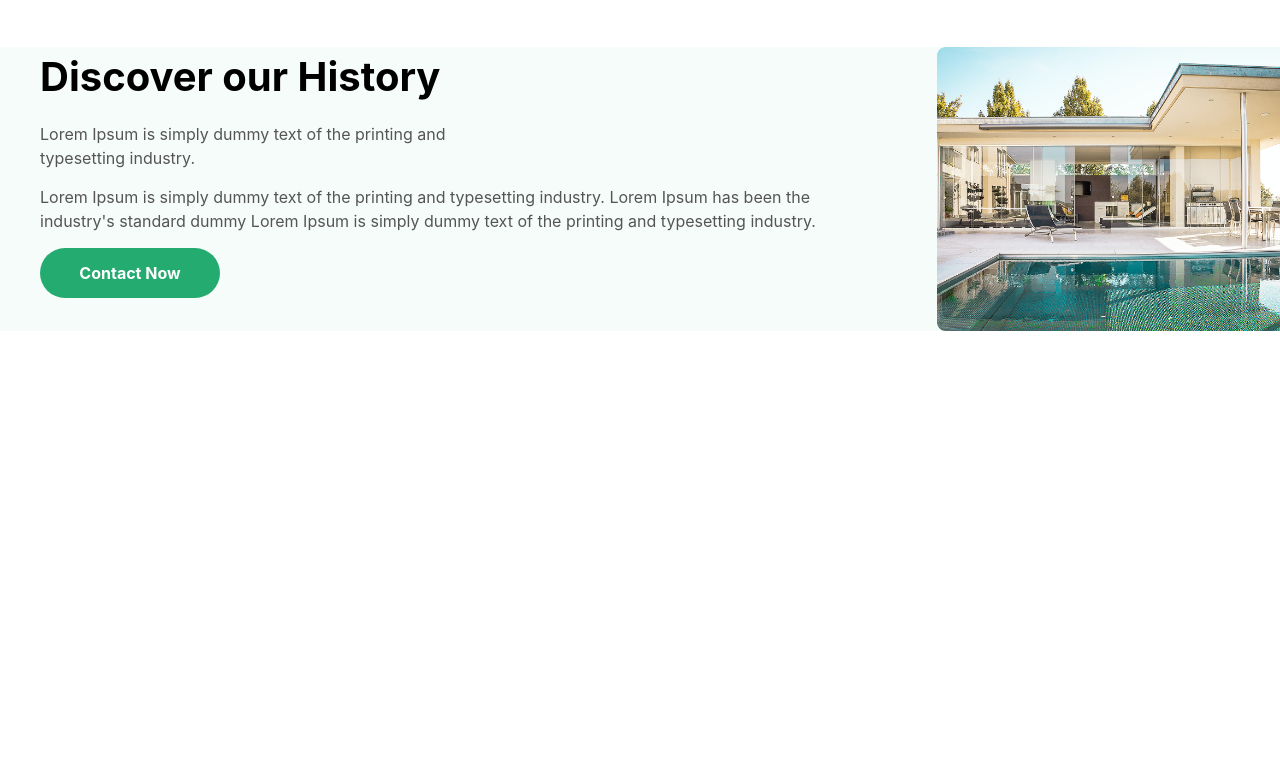
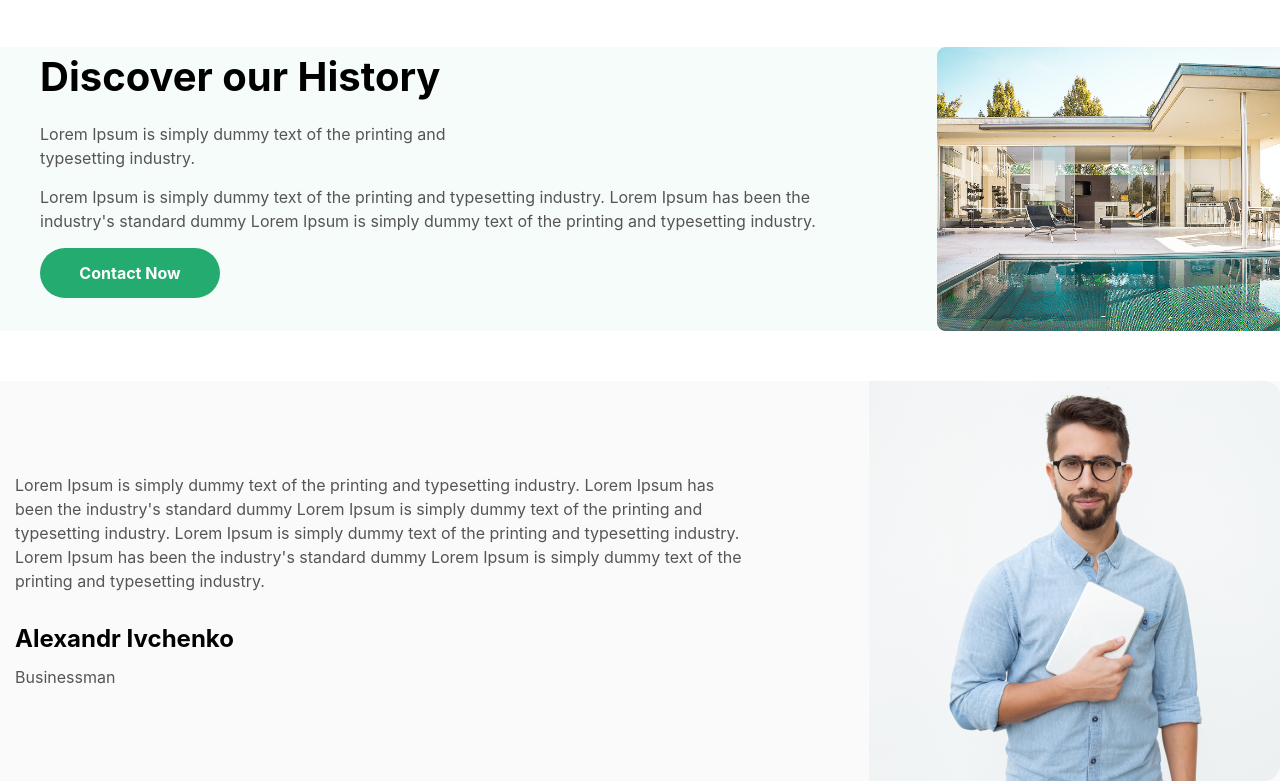
Before and after one commit to muhammadnazarov1724-cell/design_home, a website: page index.html in a window 1280 px wide. Shown: the part 1735-2516 px from the top of the page. Before the commit the page ends 2116 px from the top, so only its background shows below. Drawn offline with nearby package versions, Linux system fonts and the light colour scheme; files that its build step writes are made by us from their sources.

Commit message:
main s-5

```diff
--- a/index.html
+++ b/index.html
@@ -243,6 +243,20 @@
           </div>
         </div>
       </section>
+      <section class="px-[20px] max-w-[1300px] m-auto lg:p-[0px]">
+        <div class="lg:flex items-center justify-between bg-[#FAFAFA]">
+        <div class=" p-[15px] flex flex-col gap-[30px] rounded-2xl lg:w-[60%]">
+           <p class="text-[#555555]">Lorem Ipsum is simply dummy text of the printing and typesetting industry. Lorem Ipsum has been the industry's standard dummy Lorem Ipsum is simply dummy text of the printing and typesetting industry. Lorem Ipsum is simply dummy text of the printing and typesetting industry. Lorem Ipsum has been the industry's standard dummy Lorem Ipsum is simply dummy text of the printing and typesetting industry.</p>
+           <div class="flex flex-col gap-[10px]">
+            <p class="text-2xl font-bold">Alexandr Ivchenko</p>
+            <p class="text-[#555555]">Businessman</p>
+           </div>
+        </div>
+        <div>
+            <img src="./images/Mask Group.png" alt="">
+        </div>
+        </div>
+      </section>
     </main>
   </body>
 </html>
```
Also changed, not shown: images/Mask Group.png (added).
